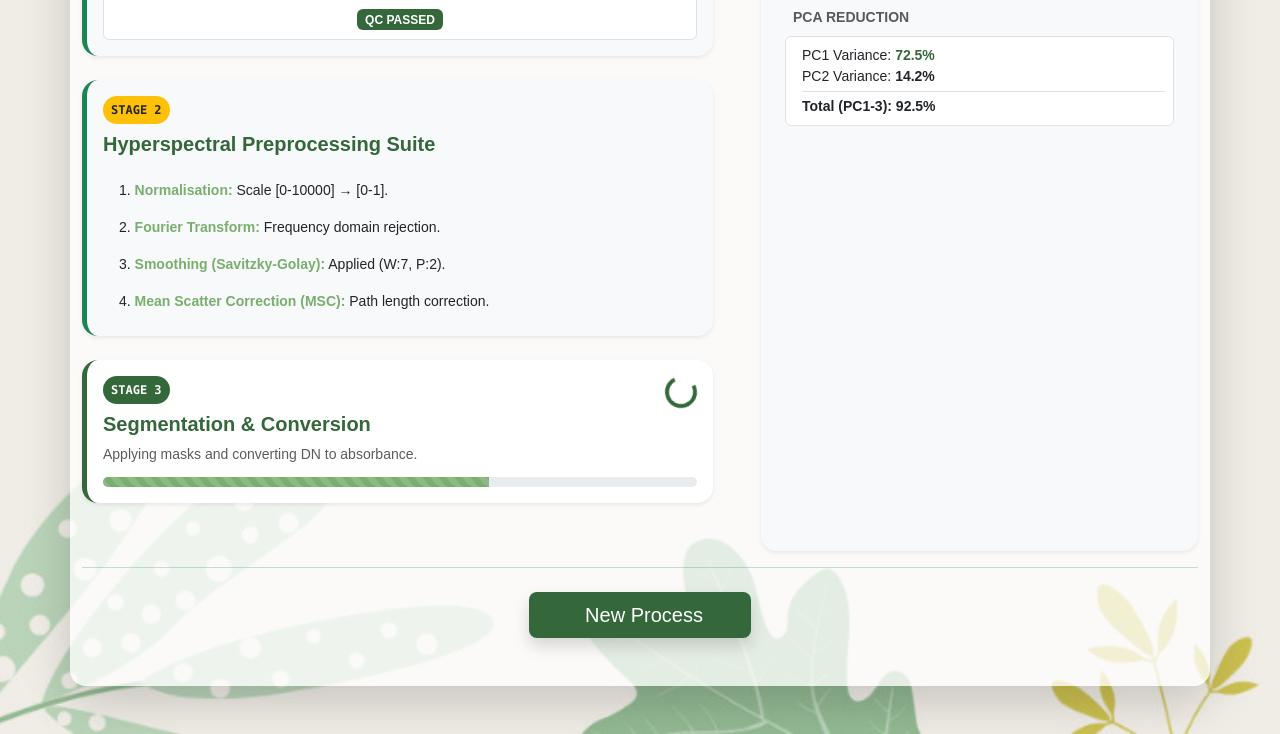
After one commit to AlexandraMol/cropsense-web-app, a Flask app: template templates/pipeline-result.html in a window 1280 px wide. The commit adds this page. Shown: the part 785-1519 px from the top of the page. Run offline with Flask 3, Linux system fonts and the light colour scheme; the template is opened without the code that fills it, so the values that code supplies are empty.

Commit message:
working on pipeline page frontend

```diff
--- a/app.py
+++ b/app.py
@@ -1,14 +1,32 @@
-from flask import Flask, render_template
+from flask import Flask, render_template, request
 
 app = Flask(__name__)
+
 
 @app.route("/")
 def home_page():
     return render_template("homepage.html")
 
+
 @app.route("/resources")
 def resources_page():
     return render_template("resources.html")
 
+
+@app.route("/upload-images")
+def run_pipeline_page():
+    return render_template("pipeline-upload.html")
+
+
+@app.route("/run-pipeline", methods=["GET", "POST"])
+def submit_pipeline():
+    if request.method == "POST":
+        return render_template("pipeline-result.html")
+
+    # If someone just types the URL in manually (GET),
+    # redirect them back to the upload page.
+    return redirect(url_for('run_pipeline_page'))
+
+
 if __name__ == "__main__":
     app.run(debug=True)
--- a/static/css/global.css
+++ b/static/css/global.css
@@ -41,6 +41,11 @@ body {
     box-shadow: 0 0 20px rgba(255, 255, 255, 0.1);
 }
 
+.bg-primary {
+    background-color: var(--dark-green) !important;
+    color: white;
+}
+
 /* ===== BUTTONS ===== */
 .btn-custom {
     border-radius: 10px;
@@ -65,5 +70,29 @@ h1 {
 
 h5 {
     color: var(--dark-green);
-    font-weight: 600    ;
+    font-weight: 600;
 }
+
+.text-medium-green {
+    color: var(--medium-green);
+}
+
+.text-dark-green {
+    color: var(--dark-green);
+}
+
+/* ===== PIPELINE SPECIFIC CLASSES ===== */
+
+.badge-stage-1 {
+    background-color: #d8bfd8;
+    color: #4b0082;
+}
+
+.spinner-border {
+    color: var(--dark-green);
+}
+
+.progress-bar {
+    background-color: var(--medium-green);
+    width: 65%;
+}
--- a/templates/homepage.html
+++ b/templates/homepage.html
@@ -17,7 +17,7 @@ content %}
 
   <!-- Buttons -->
   <div class="d-flex gap-3">
-    <a href="/predict" class="btn btn-accent btn-lg"> Run Pipeline </a>
+    <a href="/upload-images" class="btn btn-accent btn-lg"> Run Pipeline </a>
 
     <a href="/resources" class="btn btn-accent btn-lg"> Project Resources </a>
   </div>
--- /dev/null
+++ b/templates/pipeline-result.html
@@ -0,0 +1,165 @@
+{% extends "base.html" %}
+{% block title %}ETL Results - Cropsense{% endblock %}
+
+{% block content %}
+<div class="container py-5 bg-white bg-opacity-75 rounded-4 shadow-lg my-5">
+
+    <div class="d-flex justify-content-center align-items-center mb-5 border-bottom border-success pb-3">
+        <div class="text-center">
+            <h1 class="display-5 fw-bold">Pipeline ETL Status</h1>
+            <p class="lead text-muted small">Processed Session: #CS20251214_Plant001 | Sensor Suite:
+                Spectral+Thermal+RGB</p>
+        </div>
+    </div>
+
+    <div class="row g-5">
+        <div class="col-lg-7 text-start">
+            <h5 class="mb-4"><i class="bi bi-stack me-2"></i>Data Transformation Flow</h5>
+
+            <div class="card section-card shadow-sm border-0 border-start border-5 border-success mb-4 p-3 bg-light">
+                <div class="d-flex justify-content-between align-items-start">
+                    <div>
+                        <span class="badge rounded-pill p-2 text-uppercase font-monospace small badge-stage-1"
+                        >Stage 1</span>
+                        <h5 class="fw-bold mt-2">Data Visualisation & QC Check</h5>
+                        <p class="text-muted small mb-0">Imported 3 sensor files (raw, thermal, rgb). Band alignment
+                            verified.</p>
+                    </div>
+                </div>
+
+                <div class="mt-3 p-2 bg-white rounded border">
+                    <label class="form-label small fw-bold text-uppercase text-muted">QC Output: False-Color Band
+                        Composite</label>
+                    <img src="https://www.researchgate.net/profile/Gerrit-Polder/publication/259215766/figure/fig2/AS:392576466210819@1470608931290/Example-of-a-hyperspectral-image-data-cube-Each-pixels-consists-of-a-complete-reflection.png"
+                         class="img-fluid rounded border" alt="Band Visualisation Preview">
+                    <div class="text-center mt-2"><span class="badge bg-primary small">QC PASSED</span></div>
+                </div>
+            </div>
+
+            <div class="card section-card shadow-sm border-0 border-start border-5 border-success mb-4 p-3 bg-light">
+                <div class="d-flex justify-content-between">
+                    <div>
+                        <span class="badge rounded-pill bg-warning text-dark p-2 text-uppercase font-monospace small">Stage 2</span>
+                        <h5 class="fw-bold mt-2">Hyperspectral Preprocessing Suite</h5>
+                    </div>
+                </div>
+
+                <ul class="list-group list-group-flush list-group-numbered small mt-2">
+                    <li class="list-group-item bg-transparent border-0"><strong
+                            class="text-medium-green">Normalisation:</strong> Scale [0-10000] → [0-1].
+                    </li>
+                    <li class="list-group-item bg-transparent border-0"><strong class="text-medium-green">Fourier
+                        Transform:</strong> Frequency domain rejection.
+                    </li>
+                    <li class="list-group-item bg-transparent border-0"><strong class="text-medium-green">Smoothing
+                        (Savitzky-Golay):</strong> Applied (W:7, P:2).
+                    </li>
+                    <li class="list-group-item bg-transparent border-0"><strong class="text-medium-green">Mean Scatter
+                        Correction (MSC):</strong> Path length correction.
+                    </li>
+                </ul>
+            </div>
+
+            <div class="card section-card shadow-sm border-0 border-start border-5 p-3"
+                 style="border-color: var(--dark-green) !important;">
+                <div class="d-flex justify-content-between">
+                    <div>
+                        <span class="badge rounded-pill p-2 text-uppercase font-monospace small bg-primary">Stage 3</span>
+                        <h5 class="fw-bold mt-2">Segmentation & Conversion</h5>
+                        <p class="text-muted small mb-1">Applying masks and converting DN to absorbance.</p>
+                    </div>
+                    <div class="spinner-border" role="status"></div>
+                </div>
+
+                <div class="progress mt-2" style="height: 10px;">
+                    <div class="progress-bar progress-bar-striped progress-bar-animated" role="progressbar"></div>
+                </div>
+            </div>
+        </div>
+
+        <div class="col-lg-5 text-start">
+            <h5 class="mb-4"><i class="bi bi-clipboard-data me-2"></i>Final Analysis & DB Ingest</h5>
+
+            <div class="card section-card shadow-sm border-0 border-top border-5 p-4 h-100 bg-light">
+                <div class="text-center mb-4">
+                    <span class="badge rounded-pill p-2 px-4 text-uppercase font-monospace small bg-primary"
+                    >Stage 4</span>
+                    <h5 class="fw-bold mt-2">Feature Extraction</h5>
+                    <p class="text-muted small">Data added to Cropsense database.</p>
+                </div>
+
+                <div class="mb-4">
+                    <label class="form-label fw-bold small text-uppercase text-muted"><i class="bi bi-crop me-2"></i>ROI
+                        Selection</label>
+                    <table class="table table-sm table-bordered bg-white mb-0 small rounded">
+                        <tbody>
+                        <tr>
+                            <th class="w-50 bg-light">Pixel Count</th>
+                            <td>451,200</td>
+                        </tr>
+                        <tr>
+                            <th class="bg-light">Avg Temp</th>
+                            <td>24.8°C</td>
+                        </tr>
+                        </tbody>
+                    </table>
+                </div>
+
+                <div class="mb-4">
+                    <label class="form-label fw-bold small text-uppercase text-muted"><i
+                            class="bi bi-graph-up me-2"></i>Calculated Indices</label>
+                    <div class="d-flex justify-content-between small text-muted font-monospace mb-1">
+                        <span>0.0</span><span>1.0</span></div>
+
+                    <div class="mb-2">
+                        <div class="d-flex justify-content-between small"><span>NDVI (Vigor)</span><span
+                                class="fw-bold text-dark-green"
+                        >0.82</span>
+                        </div>
+                        <div class="progress" style="height: 12px;">
+                            <div class="progress-bar" style="width: 82%; background-color: var(--dark-green);"></div>
+                        </div>
+                    </div>
+
+                    <div class="mb-2">
+                        <div class="d-flex justify-content-between small"><span>PRI (Stress)</span><span class="fw-bold"
+                                                                                                         style="color: var(--dark-yellow);">0.45</span>
+                        </div>
+                        <div class="progress" style="height: 12px;">
+                            <div class="progress-bar" style="width: 45%; background-color: var(--dark-yellow);"></div>
+                        </div>
+                    </div>
+
+                    <div class="mb-0">
+                        <div class="d-flex justify-content-between small"><span>NDWI (Water)</span><span class="fw-bold"
+                                                                                                         style="color: var(--accent);">0.68</span>
+                        </div>
+                        <div class="progress" style="height: 12px;">
+                            <div class="progress-bar" style="width: 68%; background-color: var(--accent);"></div>
+                        </div>
+                    </div>
+                </div>
+
+                <div class="mb-0">
+                    <label class="form-label fw-bold small text-uppercase text-muted"><i
+                            class="bi bi-bar-chart-steps me-2"></i>PCA Reduction</label>
+                    <div class="p-2 small border rounded mb-0 bg-white">
+                        <ul class="list-unstyled mb-0 ms-2">
+                            <li>PC1 Variance: <strong style="color: var(--dark-green);">72.5%</strong></li>
+                            <li>PC2 Variance: <strong>14.2%</strong></li>
+                            <li class="fw-bold mt-1 border-top pt-1">Total (PC1-3): 92.5%</li>
+                        </ul>
+                    </div>
+                </div>
+            </div>
+        </div>
+        <div class="mt-5 text-center">
+            <hr class="border-success opacity-25 mb-4">
+            <a href="/upload-images" class="btn btn-accent btn-lg px-5 shadow">
+                <i class="bi bi-cloud-upload me-2"></i>New Process
+            </a>
+        </div>
+    </div>
+
+</div>
+{% endblock %}
--- a/templates/resources.html
+++ b/templates/resources.html
@@ -60,7 +60,7 @@ block content %}
   <!-- Navigation -->
   <div class="text-center mt-5">
     <a href="/" class="btn btn-light me-2">Home</a>
-    <a href="/predict" class="btn btn-accent">Run Pipeline</a>
+    <a href="/upload-images" class="btn btn-accent">Run Pipeline</a>
   </div>
 </div>
 {% endblock %}
```
Also changed, not shown: templates/pipeline-upload.html (added, +77 -0 lines).
